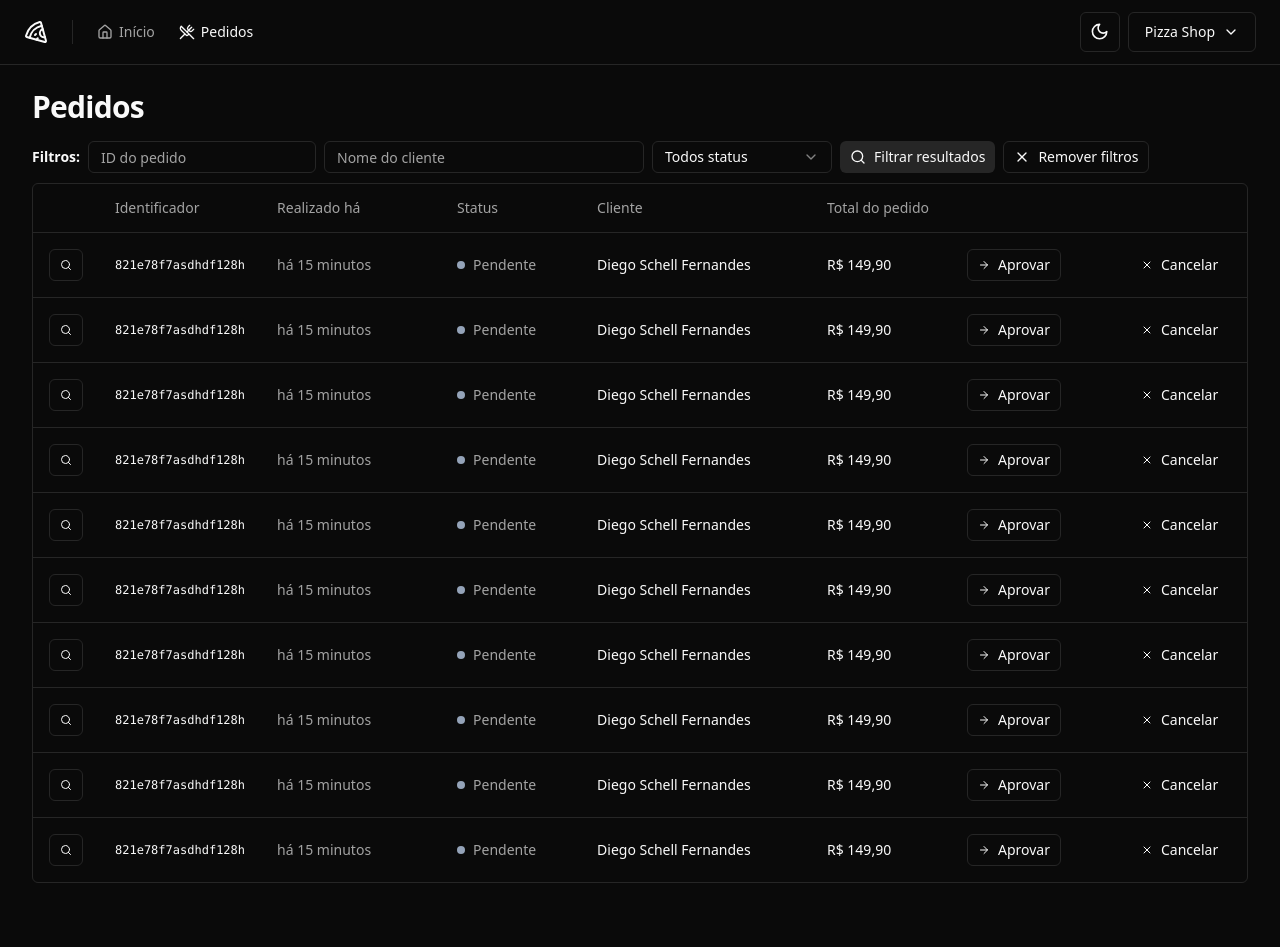
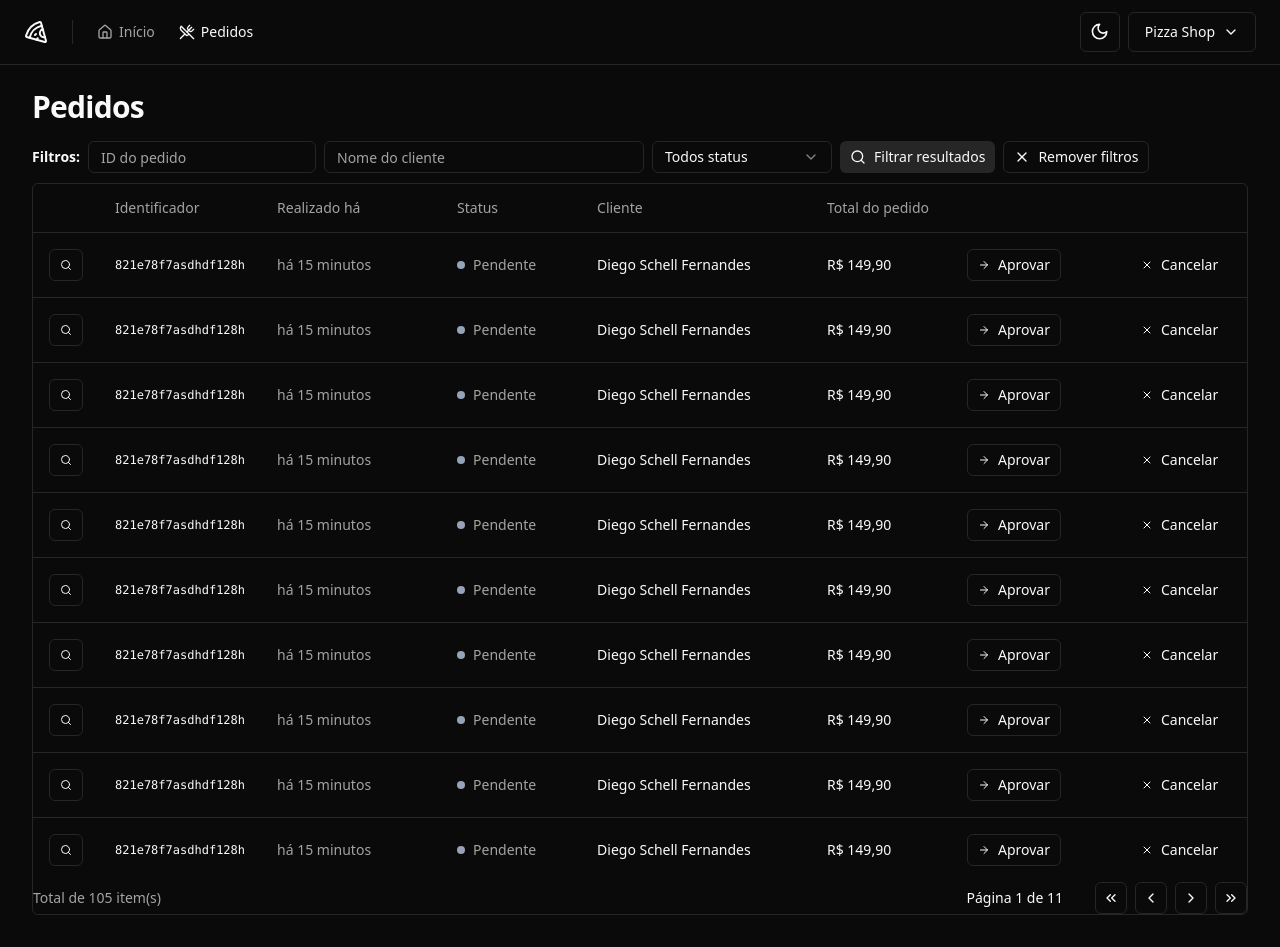
Before and after one commit to vinikrdoso/pizzashop-web, a React (Vite) app: page /orders in a window 1280 px wide. Before the commit the page ends 915 px from the top, so only its background shows below. Built offline with nearby package versions, Linux system fonts and the light colour scheme.

Commit message:
feat: add pagination component

```diff
--- /dev/null
+++ b/src/components/pagination.tsx
@@ -0,0 +1,54 @@
+import {
+  ChevronLeft,
+  ChevronRight,
+  ChevronsLeft,
+  ChevronsRight,
+} from 'lucide-react'
+
+import { Button } from './ui/button'
+
+interface PaginationProps {
+  pageIndex: number
+  totalCount: number
+  perPage: number
+}
+
+export function Pagination({
+  pageIndex,
+  perPage,
+  totalCount,
+}: PaginationProps) {
+  const pages = Math.ceil(totalCount / perPage) || 1
+
+  return (
+    <div className="flex items-center justify-between">
+      <span className="text-sm text-muted-foreground">
+        Total de {totalCount} item(s)
+      </span>
+
+      <div className="flex items-center gap-6 lg:gap-8">
+        <div className="text-sm font-medium">
+          Página {pageIndex + 1} de {pages}
+        </div>
+        <div className="flex items-center gap-2">
+          <Button variant="outline" className="h-8 w-8 p-0">
+            <ChevronsLeft className="h-4 w-4" />
+            <span className="sr-only">Primeira página</span>
+          </Button>
+          <Button variant="outline" className="h-8 w-8 p-0">
+            <ChevronLeft className="h-4 w-4" />
+            <span className="sr-only">Página anterior</span>
+          </Button>
+          <Button variant="outline" className="h-8 w-8 p-0">
+            <ChevronRight className="h-4 w-4" />
+            <span className="sr-only">Próxima página</span>
+          </Button>
+          <Button variant="outline" className="h-8 w-8 p-0">
+            <ChevronsRight className="h-4 w-4" />
+            <span className="sr-only">Última página</span>
+          </Button>
+        </div>
+      </div>
+    </div>
+  )
+}
--- a/src/pages/app/orders/index.tsx
+++ b/src/pages/app/orders/index.tsx
@@ -1,5 +1,6 @@
 import { Helmet } from 'react-helmet-async'
 
+import { Pagination } from '@/components/pagination'
 import {
   Table,
   TableBody,
@@ -18,7 +19,7 @@
 
       <div className="flex flex-col gap-4">
         <h1 className="text-3xl font-bold tracking-tight">Pedidos</h1>
-      </div>
+
         <div className="space-y-2.5">
           <OrderTableFilters />
 
@@ -42,6 +43,8 @@
                 })}
               </TableBody>
             </Table>
+            <Pagination pageIndex={0} totalCount={105} perPage={10} />
+          </div>
         </div>
       </div>
     </>
```
Lines whose indentation alone changed are shown as unchanged.
